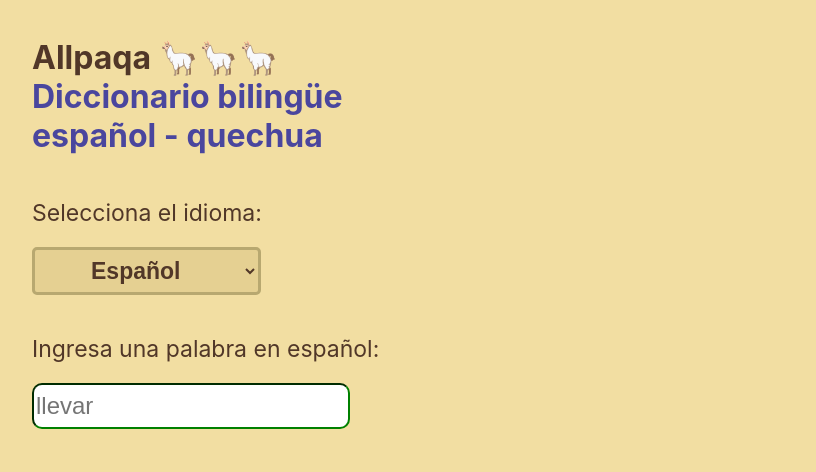
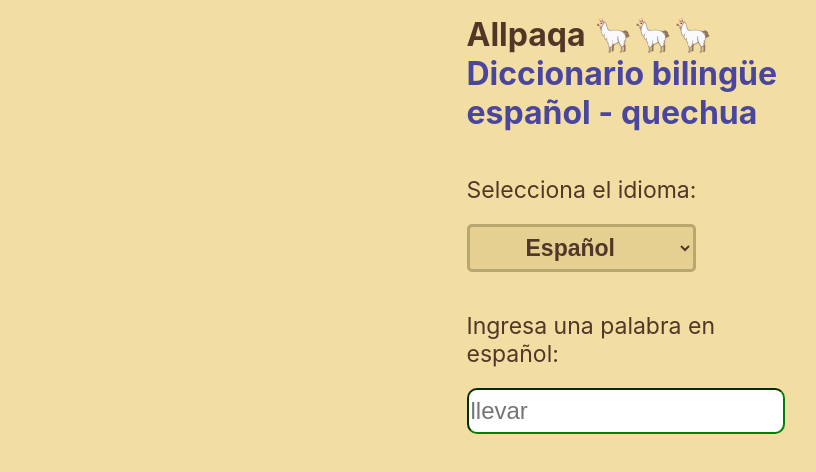
Before and after one commit to SantiR38/Allpaqa, a Gatsby site: page / in a window 1280 px wide. Shown: the whole page, without its empty margins (6-822 px from the left). Built offline with nearby package versions, Linux system fonts and the light colour scheme; Gatsby itself is replaced by a stand-in of ours.

Commit message:
Improving styles.

```diff
--- a/src/components/dict-form.jsx
+++ b/src/components/dict-form.jsx
@@ -100,14 +100,14 @@ export default function DictionaryForm() {
                 onChange={handleChangeWord}
             />
             {word.length > 0 && (
-                <ul>
-                {definitions.map((definition, index) => (
-                    <li style={textStyle} key={index}>
-                        <span style={wordDefinitionStyle}>{definition[0]}: </span>{definition[1]}
-                    </li>
-                ))}
-                </ul>
-                )}
+                <>
+                    {definitions.map((definition, index) => (
+                        <p style={textStyle}>
+                            <span style={wordDefinitionStyle}>{definition[0]}: </span>{definition[1]}
+                        </p>
+                    ))}
+                </>
+            )}
         </div>
     </form>
     );
--- a/src/pages/index.js
+++ b/src/pages/index.js
@@ -3,11 +3,12 @@ import DictionaryForm from "../components/dict-form"
 
 const pageStyles = {
   color: "#513728",
-  padding: 30,
+  maxWidth: 335,
+  margin: 'auto',
   fontFamily: "-apple-system, Roboto, sans-serif, serif"
 }
 const headingStyles = {
-  marginTop: 0,
+  marginTop: 15,
   marginBottom: 44,
   maxWidth: 320,
 }
--- a/src/styles/global.css
+++ b/src/styles/global.css
@@ -1,4 +1,6 @@
 html,
 body {
     background-color: #F2DEA2;
+    margin:0;
+    padding:0;
 }
```
